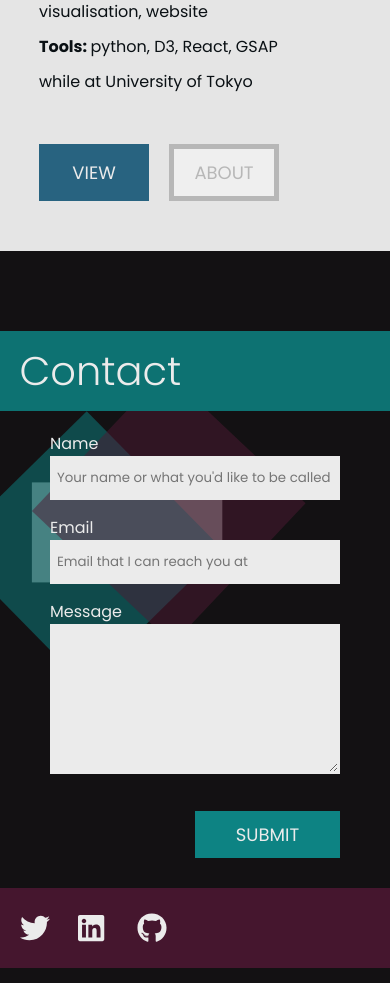
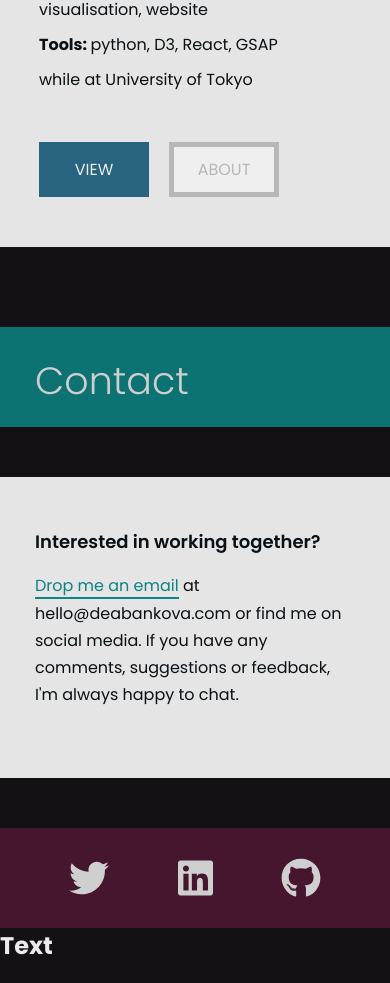
Before and after one commit to deaxmachina/personal-website, a React (Create React App) app: page / in a window 390 px wide. Shown: the part 2137-3120 px from the top of the page. Built offline with nearby package versions, Linux system fonts and the light colour scheme; a web font is replaced by a local one.

Commit message:
new contact form

```diff
--- a/src/App.css
+++ b/src/App.css
@@ -7,6 +7,7 @@
   --darkColour: #0A1014;
   --lightColour: #ebebeb;
   --textLightcolour: #ebebeb;
+  --lightGreyColour: #E5E5E5;
   --textMediumColour: #0A1014;
   --textDarkColour: #0A1014;
   --maxWidthSections: 1600px;
@@ -23,3 +24,25 @@ body, * {
   margin: 0;
   font-family: 'Poppins', sans-serif;
 }
+
+.large-text {
+  font-size: 48px;
+}
+.medium-text {
+  font-size: 24px;
+}
+.body-text-large {
+  font-size: 18px;
+}
+.body-text-normal {
+  font-size: 16px;
+}
+
+@media(max-width: 500px) {
+  .large-text {
+    font-size: 38px;
+  }
+  .medium-text {
+    font-size: 26px;
+  }
+}
--- a/src/App.js
+++ b/src/App.js
@@ -2,7 +2,7 @@ import React, { useLayoutEffect, useState } from "react";
 import "./App.css";
 import HeroPage from "./Components/HeroPage/HeroPage";
 import PortfolioShowcase from "./Components/PortfolioShowcase/PortfolioShowcase";
-import Contact from "./Components/Contact/Contact";
+import Contact from "./Components/ContactPage/Contact";
 
 
 // Code to listen for resize - you can leave this out of the functional component
--- a/src/Components/Contact/Contact.css
+++ b/src/Components/ContactForm/Contact.css
@@ -17,7 +17,6 @@
 }
 .contact__title-text {
   font-weight: 300;
-  font-size: 48px;
   position: absolute;
   top: calc(100px/2 - 38px);
   right: 50px;
@@ -121,7 +120,6 @@
   -o-transition: all 0.3s;
   transition: all 0.3s;
   font-weight: 400;
-  font-size: 18px;
 }
 #contact__submit-btn:hover {
   background: var(--purpleColour);
@@ -201,7 +199,6 @@
   }
   .contact__title-text {
     left: 5%;
-    font-size: 40px;
     position: absolute;
     top: calc(80px/2 - 30px);
   }
--- a/src/Components/Contact/ContactForm.js
+++ b/src/Components/ContactForm/ContactForm.js
@@ -6,11 +6,16 @@ const ContactForm = () => {
     <>
       <div className="contact__title-container">
         <div className="contact__title-background"></div>
-        <h1 className="contact__title-text">Contact</h1>
+        <h1 className="contact__title-text large-text">Contact</h1>
       </div>
 
       <div id="contact__contact-form-container">
-        <form id="contact__contact-form">
+        <form
+          id="contact__contact-form"
+          className="body-text-normal"
+          action="dea.netlify.app"
+          method="post"
+        >
           <label className="contact__label" for="name">Name</label><br />
           <input name="name" type="text" id="contact__name" name="name" className="contact__input" placeholder="Your name or what you'd like to be called" />
 
@@ -20,7 +25,7 @@ const ContactForm = () => {
           <label className="contact__label" for="message">Message</label><br />
           <textarea name="text" id="contact__message" name="message" className="contact__input" placeholder=""></textarea>
 
-          <input type="submit" id="contact__submit-btn" value="SUBMIT"/>
+          <input type="submit" id="contact__submit-btn" className="body-text-normal" value="SUBMIT"/>
         </form>
       </div>
     </>
--- /dev/null
+++ b/src/Components/ContactPage/Contact.css
@@ -0,0 +1,119 @@
+@import url(https://fonts.googleapis.com/css?family=Montserrat:400,700);
+
+#contact-page {
+  max-width: var(--maxWidthSections);
+  margin: auto;
+  position: relative;
+  margin-top: 80px;
+}
+
+
+/*************** Contact Text ********************/
+#contact__contact-container {
+  height: 100px;
+  width: 70%;
+  background-color: var(--blueColour);
+  -webkit-filter: url(#static-noise);
+  filter: url(#static-noise);
+  position: relative;
+}
+#contact__contact-text {
+  font-weight: 300;
+  position: absolute;
+  right: 5%;
+  margin: auto;
+  top: 15%;
+}
+
+/*************** Social Text ********************/
+#contact__social-container {
+  height: 100px;
+  width: 70%;
+  margin-left: 30%;
+  background-color: var(--purpleColour);
+  -webkit-filter: url(#static-noise);
+  filter: url(#static-noise);
+  position: relative;
+}
+#contact__social-container-box {
+  width: 57%;
+  height: 100px;
+  display: flex;
+  justify-content: space-evenly;
+  align-items: center;
+}
+
+
+/*************** Social Icons ********************/
+.contact__social-icon-s {
+  font-size: 40px;
+  color: var(--lightColour);
+  cursor: pointer;
+}
+.contact__social-icon-s:hover {
+  color: #DDB9CA;
+}
+
+
+/************** Contact Box *********************/
+#contact__contact-box {
+  width: 40%;
+  background-color: var(--lightGreyColour);
+  margin: auto;
+}
+#contact__contact-content {
+  margin: 50px auto;
+  padding: 50px 35px 70px;
+  color: var(--textDarkColour);
+  line-height: 1.7;
+}
+#contact__text-title {
+  font-weight: 600;
+  margin-bottom: 15px;
+}
+#contact__contact-email {
+  color: rgb(13, 131, 131);
+  border-bottom: 2px solid rgb(13, 131, 131);
+  text-decoration: none;
+}
+#contact__contact-email:hover {
+  background-color: rgba(13, 131, 131, 0.3);
+}
+
+
+@media(max-width: 900px) {
+  #contact__contact-container {
+    width: 80%;
+  }
+  #contact__social-container {
+    width: 80%;
+    margin-left: 20%;
+  }
+  #contact__social-container-box {
+    width: 75%; /** fix **/
+  }
+  #contact__contact-box {
+    width: 60%;
+  }
+}
+
+@media(max-width: 500px) {
+  #contact__contact-container {
+    width: 100%;
+  }
+  #contact__contact-text {
+    left: 35px;
+    margin: auto;
+    top: 25%;
+  }
+  #contact__social-container {
+    width: 100%;
+    margin-left: 0;
+  }
+  #contact__social-container-box {
+    width: 100%; /** fix **/
+  }
+  #contact__contact-box {
+    width: 100%;
+  }
+}
--- /dev/null
+++ b/src/Components/ContactPage/Contact.js
@@ -0,0 +1,61 @@
+import React from "react";
+import "./Contact.css";
+import { FontAwesomeIcon } from '@fortawesome/react-fontawesome'
+import { faTwitter, faLinkedin,faGithub } from "@fortawesome/free-brands-svg-icons";
+
+
+const ContactTitle = () => {
+  return (
+    <>
+      <div id="contact__contact-container">
+        <div id="contact__contact-text" className="large-text">Contact</div>
+      </div>
+    </>
+  )
+}
+
+const ContactBox = () => {
+  return (
+    <>
+      <div id="contact__contact-box">
+        <div id="contact__contact-content">
+          <div id="contact__text-title" className="body-text-large">Interested in working together?</div>
+          <div className="body-text-normal">
+            <a href="mailto:toomi.maya@gmail.com" id="contact__contact-email">Drop me an email</a> at
+            hello@deabankova.com or find me on social media. If you have any comments, suggestions or feedback,
+            I'm always happy to chat.
+          </div>
+        </div>
+      </div>
+    </>
+  )
+}
+
+const ContactSocial = () => {
+  return (
+    <>
+      <div id="contact__social-container">
+        <div id="contact__social-container-box">
+          <FontAwesomeIcon icon={faTwitter} className="contact__social-icon-s" id="contact__social-twitter-s" />
+          <FontAwesomeIcon icon={faLinkedin} className="contact__social-icon-s" id="contact__social-linkedin-s" />
+          <FontAwesomeIcon icon={faGithub} className="contact__social-icon-s" id="contact__social-github-s" />
+        </div>
+      </div>
+    </>
+  )
+}
+
+
+
+const Contact = () => {
+  return (
+    <section id="contact-page">
+      <ContactTitle />
+      <ContactBox />
+      <ContactSocial />
+      <h1>Text</h1>
+    </section>
+  )
+};
+
+export default Contact;
--- a/src/Components/PortfolioShowcase/PanelLeft.js
+++ b/src/Components/PortfolioShowcase/PanelLeft.js
@@ -6,8 +6,8 @@ const PanelLeft = ({ backgroundColour, imgUrl, title, responsibleFor, tools, cli
     <div className="panel-left__wrapper">
       <div className="panel-left__image-background" style={{backgroundColor: backgroundColour}}></div>
       <div className="panel-left__image" style={{backgroundImage: `url(${imgUrl})`}}></div>
-      <div className="panel-left__text">
-        <h2 className="panel-left__title-text gradient padding"><span>{title}</span></h2>
+      <div className="panel-left__text body-text-normal">
+        <h2 className="panel-left__title-text gradient padding medium-text"><span>{title}</span></h2>
         <p className="panel__responsible-for-container">
           <span className="panel__bold-text">Responsible for: </span>
           <span>{responsibleFor}</span>
@@ -19,8 +19,8 @@ const PanelLeft = ({ backgroundColour, imgUrl, title, responsibleFor, tools, cli
         <p className="panel__client-container">
           <span>{client}</span>
         </p>
-        <button className="view-btn" style={{backgroundColor: viewBtnColour, borderColor: viewBtnColour}}>view</button>
-        <button className="about-btn">about</button>
+        <button className="view-btn body-text-normal" style={{backgroundColor: viewBtnColour, borderColor: viewBtnColour}}>view</button>
+        <button className="about-btn body-text-normal">about</button>
       </div>
     </div>
   )
--- a/src/Components/PortfolioShowcase/PanelRight.js
+++ b/src/Components/PortfolioShowcase/PanelRight.js
@@ -5,8 +5,8 @@ const PanelRight = ({ backgroundColour, imgUrl, title, responsibleFor, tools, cl
   return (
     <div className="panel-right__wrapper">
 
-      <div className="panel-right__text">
-        <h2 class="panel-right__title-text gradient padding"><span>{title}</span></h2>
+      <div className="panel-right__text body-text-normal">
+        <h2 class="panel-right__title-text gradient padding medium-text"><span>{title}</span></h2>
         <p className="panel__responsible-for-container">
           <span className="panel__bold-text">Responsible for: </span>
           <span>{responsibleFor}</span>
@@ -18,8 +18,8 @@ const PanelRight = ({ backgroundColour, imgUrl, title, responsibleFor, tools, cl
         <p className="panel__client-container">
           <span>{client}</span>
         </p>
-        <button className="view-btn" style={{backgroundColor: viewBtnColour, borderColor: viewBtnColour}}>view</button>
-        <button className="about-btn">about</button>
+        <button className="view-btn body-text-normal" style={{backgroundColor: viewBtnColour, borderColor: viewBtnColour}}>view</button>
+        <button className="about-btn body-text-normal">about</button>
       </div>
 
       <div className="panel-right__image-background" style={{backgroundColor: backgroundColour}}></div>
--- a/src/Components/PortfolioShowcase/Portfolio.css
+++ b/src/Components/PortfolioShowcase/Portfolio.css
@@ -54,7 +54,6 @@
 
 .panel-left__title-text, .panel-right__title-text {
   margin-bottom: 50px;
-  font-size: 26px;
   font-weight: bold;
   font-family: 'Montserrat', sans-serif;
   color: #1D1A1A;
@@ -91,7 +90,6 @@
   padding: 10px 15px;
   width: 110px;
   text-transform: uppercase;
-  font-size: 18px;
   text-align: center;
   -webkit-box-sizing: border-box;
   box-sizing: border-box;
```
Also changed, not shown: src/Components/ContactForm/Contact.js (renamed from src/Components/Contact/Contact.js), src/Components/ContactForm/ContactDecoration.js (renamed from src/Components/Contact/ContactDecoration.js), src/Components/ContactForm/ContactSocial.js (renamed from src/Components/Contact/ContactSocial.js).
